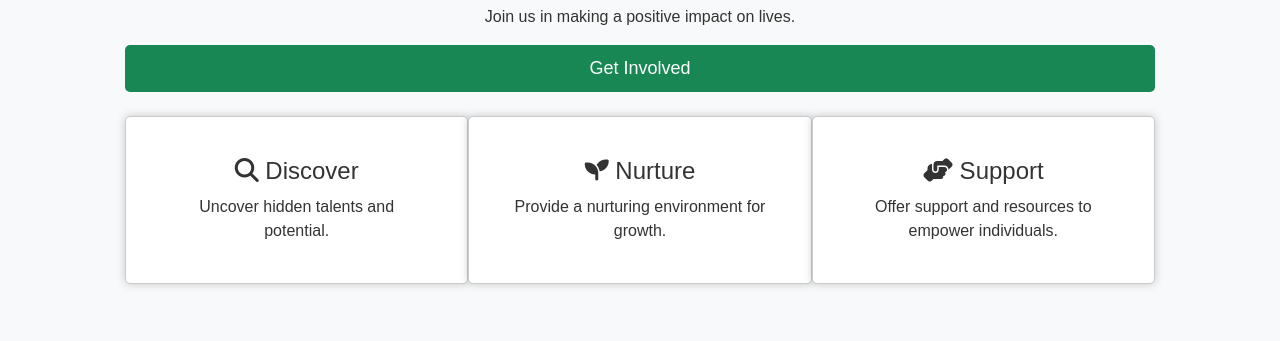
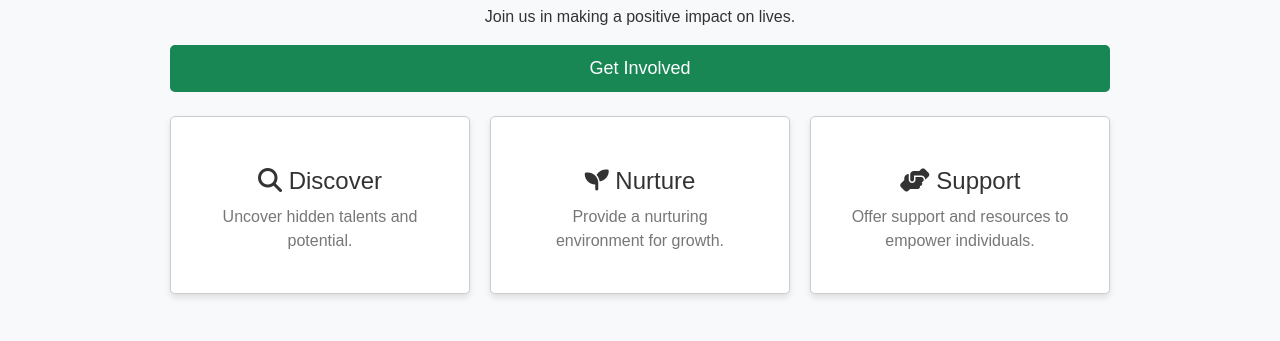
Before and after one commit to HoraceMasher/Atramenti-, a plain HTML site: page index.html in a window 1280 px wide. Shown: the part 562-903 px from the top of the page. Drawn offline with nearby package versions, Linux system fonts and the light colour scheme.

Commit message:
first commit

```diff
--- a/form.css
+++ b/form.css
@@ -403,3 +403,60 @@ display: inline-block;
     object-fit: cover; /* Maintain aspect ratio and crop if necessary */
 
 }
+
+
+/* Define a CSS animation for sliding in */
+@keyframes slideIn {
+    from {
+        transform: translateX(-100%);
+    }
+    to {
+        transform: translateX(0);
+    }
+}
+
+/* Apply the animation to elements with the "highlight" class on small screens */
+@media (max-width: 576px) {
+    .highlight {
+        animation: slideIn 1s ease-in;
+    }
+}
+
+
+/* Key Highlights Section Styles */
+.key-highlights {
+    display: flex;
+    flex-wrap: wrap;
+    justify-content: center;
+    gap: 20px;
+}
+
+.highlight {
+    flex: 1;
+    max-width: 300px;
+    text-align: center;
+    box-shadow: 0 4px 6px rgba(0, 0, 0, 0.1);
+    transition: transform 0.3s ease-in-out;
+}
+
+.highlight:hover {
+    transform: translateY(-5px);
+}
+
+.card-title {
+    font-size: 20px;
+    margin-top: 10px;
+}
+
+.card-text {
+    font-size: 16px;
+    color: #777;
+}
+
+/* Media Query for Small Screens (e.g., Phones) */
+@media (max-width: 576px) {
+    .highlight {
+        flex: 1 1 calc(50% - 20px);
+        max-width: calc(50% - 20px);
+    }
+}
```
